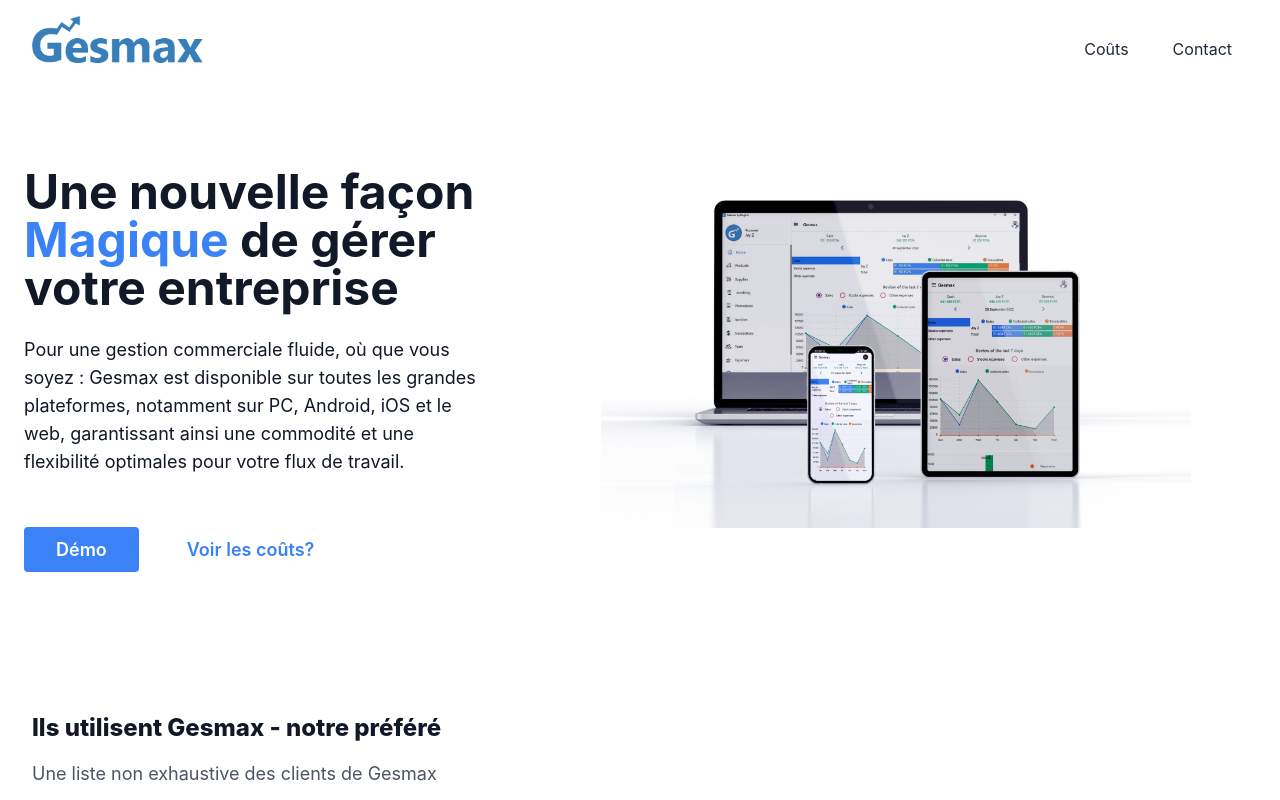
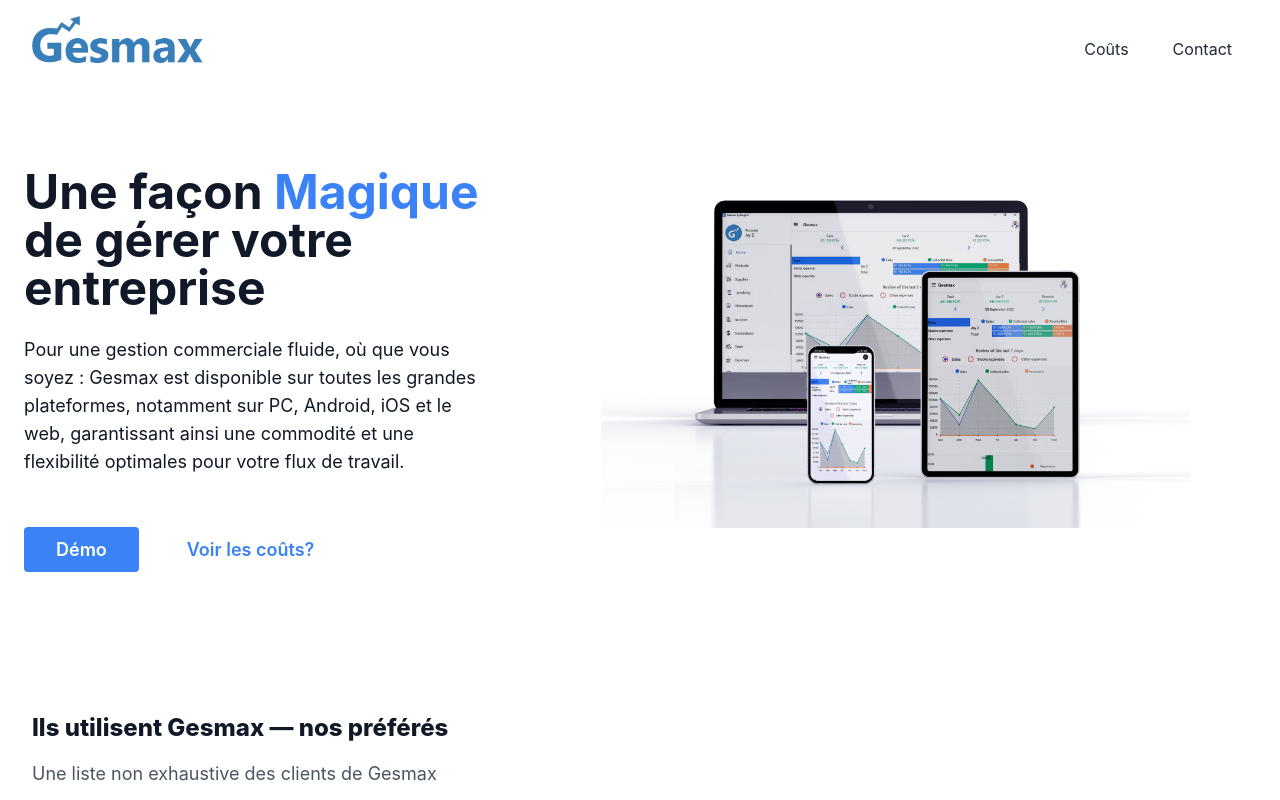
Before and after one commit to kamicodaxe/gesmax.web, a Next.js app: page / in a window 1280 px wide. Shown: the top 800 px of the page. Built offline with nearby package versions, Linux system fonts and the light colour scheme; no server answers.

Commit message:
Update strings

```diff
--- a/components/ui/home/customers.tsx
+++ b/components/ui/home/customers.tsx
@@ -6,11 +6,11 @@
 
 const strings = {
     'en': {
-        'title': 'They use Gesmax - our fav',
+        'title': 'They use Gesmax — our fav',
         'desc': 'A non-exhaustive list of Gesmax Customers'
     },
     'fr': {
-        'title': 'Ils utilisent Gesmax - notre préféré',
+        'title': 'Ils utilisent Gesmax — nos préférés',
         'desc': 'Une liste non exhaustive des clients de Gesmax'
     }
 };
--- a/components/ui/home/header.tsx
+++ b/components/ui/home/header.tsx
@@ -55,7 +55,7 @@
             seePricing: "See pricing"
         },
         fr: {
-            title: "Une nouvelle façon <span style='color:#3b82f6'>Magique</span> de gérer votre entreprise",
+            title: "Une façon <span style='color:#3b82f6'>Magique</span> de gérer votre entreprise",
             subtitle: "Pour une gestion commerciale fluide, où que vous soyez : Gesmax est disponible sur toutes les grandes plateformes, notamment sur PC, Android, iOS et le web, garantissant ainsi une commodité et une flexibilité optimales pour votre flux de travail.",
             demo: "Démo",
             seePricing: "Voir les coûts?"
```
